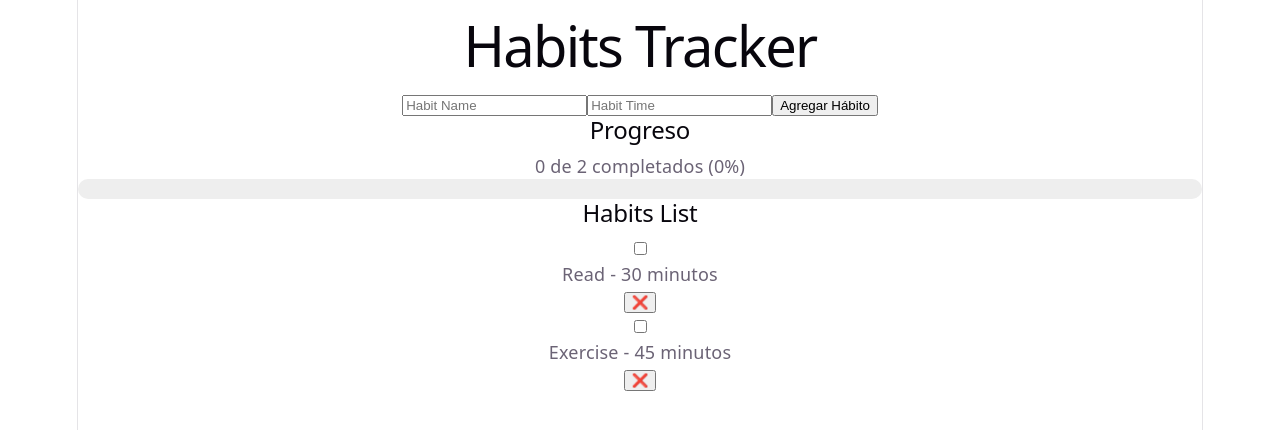
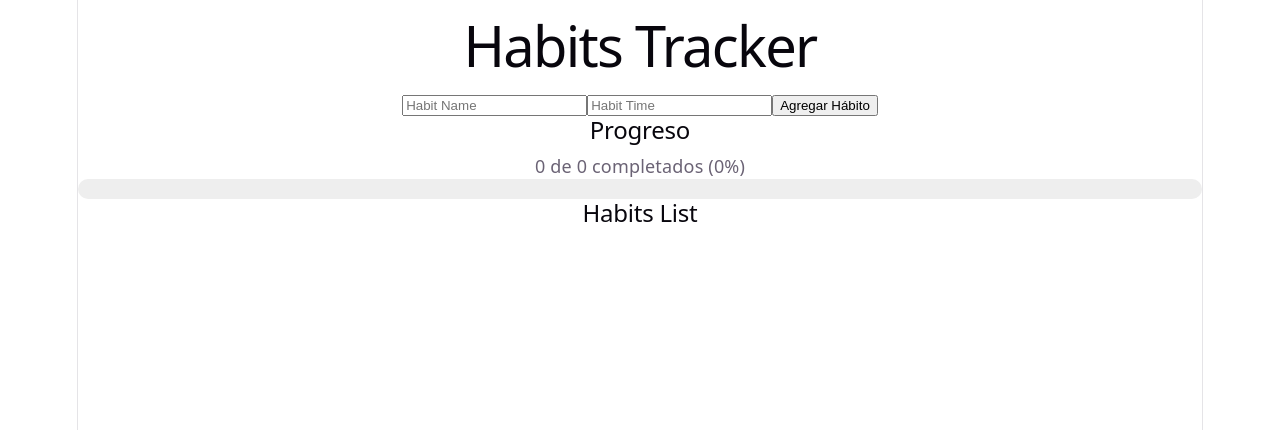
Before and after one commit to o0VanFanel0o/habit-react, a React (Vite) app: page / in a window 1280 px wide. Shown: the top 430 px of the page. Built offline with nearby package versions, Linux system fonts and the light colour scheme.

Commit message:
feat: persist habits in local storage and enhance progress bar color
- Updated App component to load habits from local storage on initialization.
- Implemented useEffect to save habits to local storage whenever they change.
- Modified progress bar color to indicate completion status more clearly.

```diff
--- a/src/App.jsx
+++ b/src/App.jsx
@@ -1,12 +1,13 @@
-import { useState } from "react";
+import { useState, useEffect } from "react";
 import HabitsList from "./components/HabitsList";
 import HabitForm from "./components/HabitForm";
 
 function App() {
-  const [habits, setHabits] = useState([
-    { id: 1, name: "Read", time: 30, completed: false },
-    { id: 2, name: "Exercise", time: 45, completed: false },
-  ]);
+  const [habits, setHabits] = useState(() => {
+    const saveHabits = localStorage.getItem("habits");
+
+    return saveHabits ? JSON.parse(saveHabits) : [];
+  })
 
   const addHabit = (newHabit) => {
     setHabits([...habits, { ...newHabit, completed: false }]);
@@ -24,6 +25,11 @@ function App() {
     const updatedHabits = habits.map(habit => habit.id === id ? {...habit, completed: !habit.completed} : habit);
     setHabits(updatedHabits);
   };
+
+  useEffect(() => {
+    localStorage.setItem("habits", JSON.stringify(habits))
+  }, [habits])
+
   return (
     <div>
       <h1>Habits Tracker</h1>
@@ -40,7 +46,7 @@ function App() {
       }}>
       <div style={{
         width: `${percentage}%`,
-        backgroundColor: "green",
+        backgroundColor: percentage === 100 ? "limegreen" : "orange",
         height: "20px",
         transition: "0.3s"
       }}>
--- a/src/components/HabitForm.jsx
+++ b/src/components/HabitForm.jsx
@@ -24,7 +24,6 @@ const HabitForm = ({onAddHabit}) => {
         setName("");
         setTime("");
     };
-
     return (
         <form onSubmit = {handleSubmit}>
             <input type="text" placeholder="Habit Name" value={name} onChange={(e) => setName(e.target.value)} />
```
